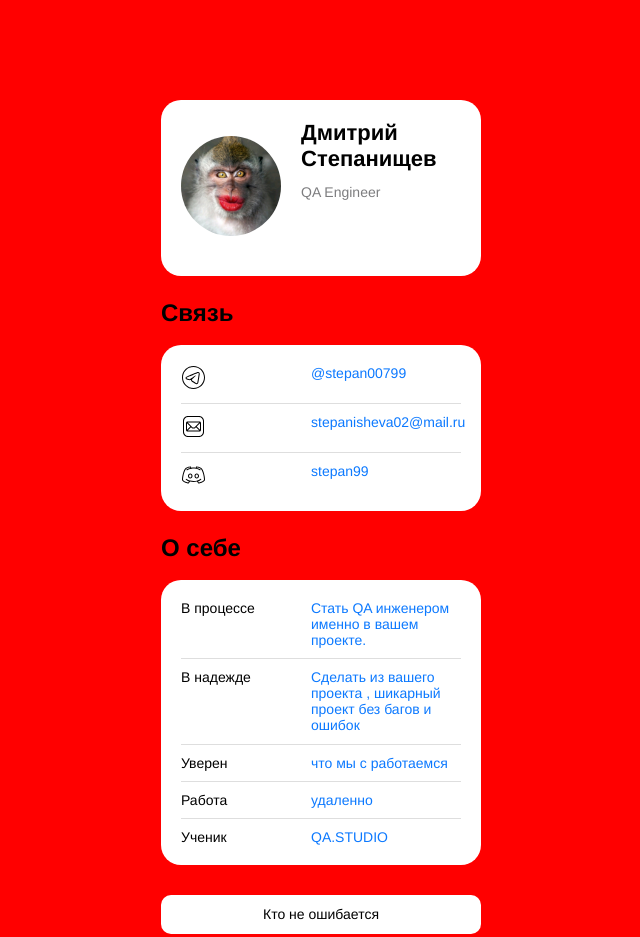
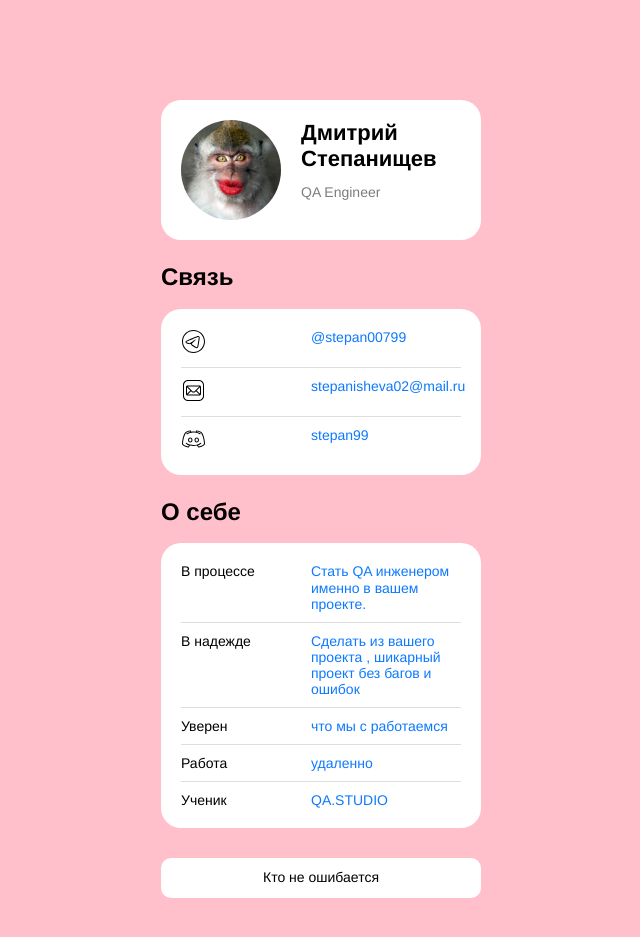
Before and after one commit to 4ipolinoo/4ipolinoo.github.io, a plain HTML site: page index.html in a window 1280 px wide. Shown: the whole page, without its empty margins (319-959 px from the left). Drawn offline with Linux system fonts and the light colour scheme.

Commit message:
вернул все обратно

```diff
--- a/index.html
+++ b/index.html
@@ -11,7 +11,6 @@
   </head>
   <body>
     <header class="header">
-      <p><QA Enginer</p>
       <img src="./MANE.jpg" alt="avatar" class="header__avatar" />
       <div class="header__textContainer">
         <h1 class="header__title">Дмитрий Степанищев</h1>
@@ -69,6 +68,6 @@
   </body>
   <style>
     body{
-      background:red
+      background:pink
     }
 </html>
```
